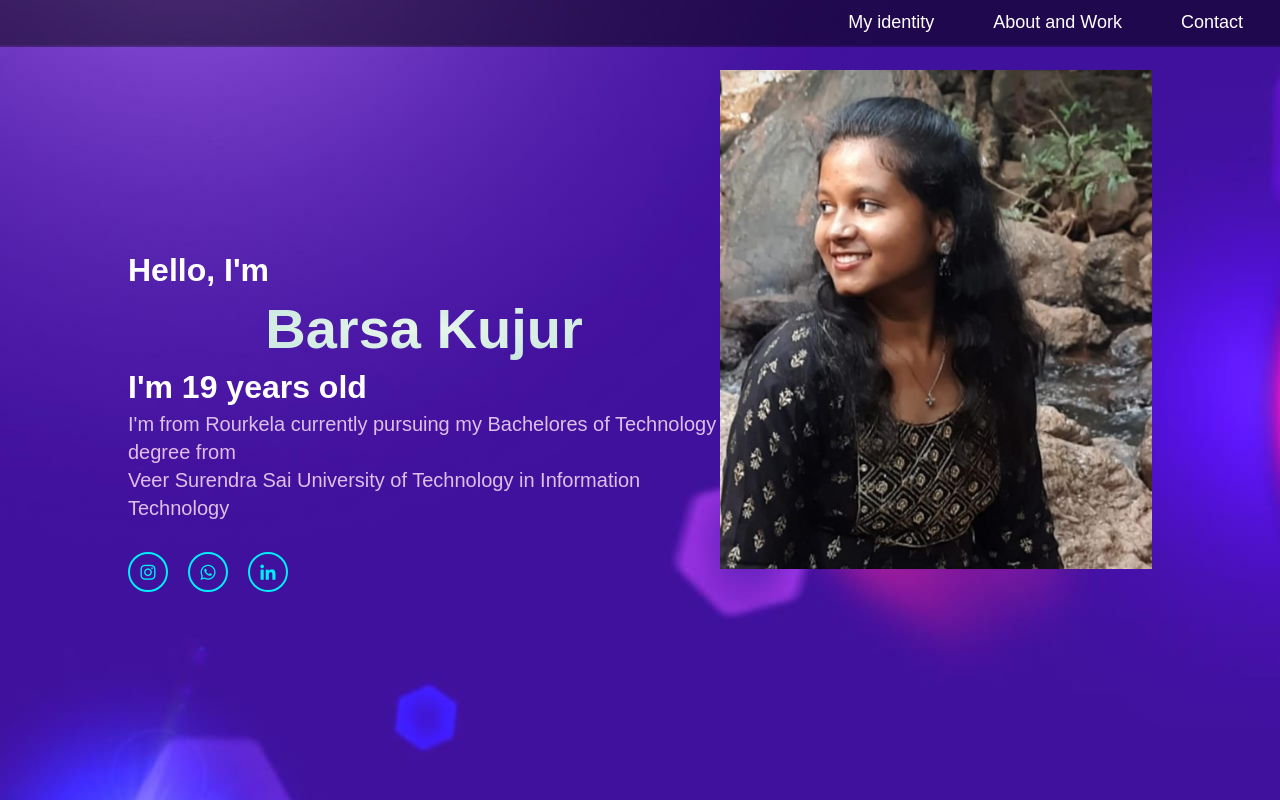
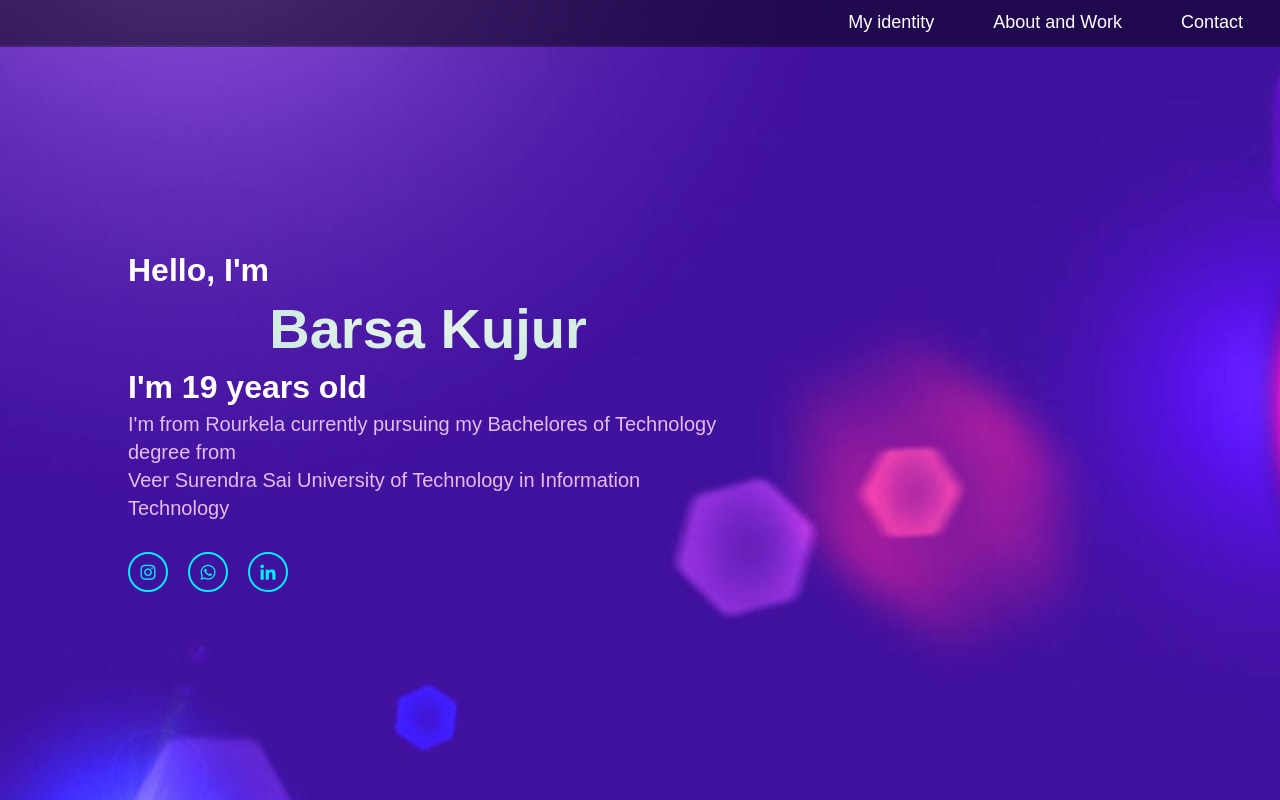
Before and after one commit to BarsaKujur/web-development, a plain HTML site: page index.html in a window 1280 px wide. Shown: the top 800 px of the page. Drawn offline with nearby package versions, Linux system fonts and the light colour scheme.

Commit message:
Add files via upload

```diff
--- a/index.html
+++ b/index.html
@@ -44,17 +44,8 @@
             </div>
 
         </div>
-        <div class="image">
-            <img src="me.jpg">
-        </div>
+
     </section>
-
-
-
-
-
-
-
 
     <section id="projects" class="project-section">
         <h2 class="projects-section-header">My Project's and About me</h2>
--- a/stylesheet.css
+++ b/stylesheet.css
@@ -29,24 +29,6 @@ html {
   font-size: 62.5%;
   scroll-behavior: smooth;
 }
-
-
-.image{
-  align-items: flex-end;
-
-  border-radius: 50%;
-  height:100%;
-  width: 50%;
-
-
-
-
-}
-
-
-
-
-
 
 
 
```
